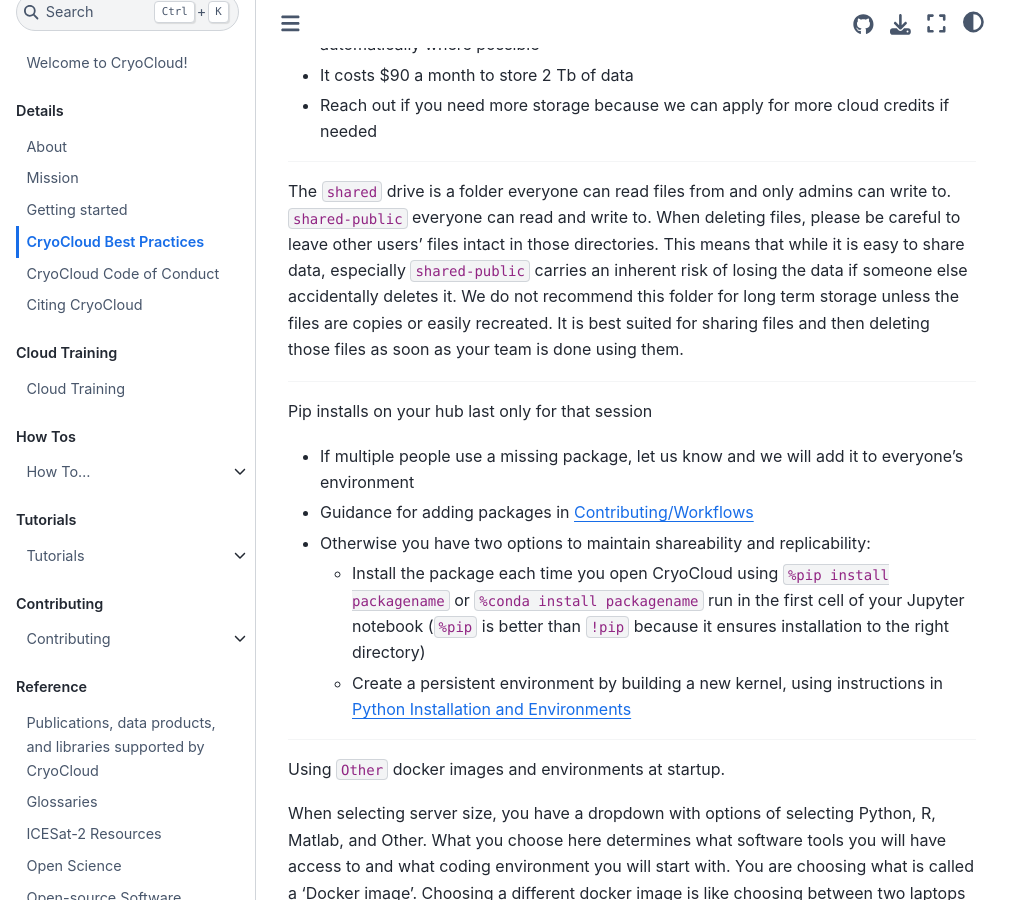
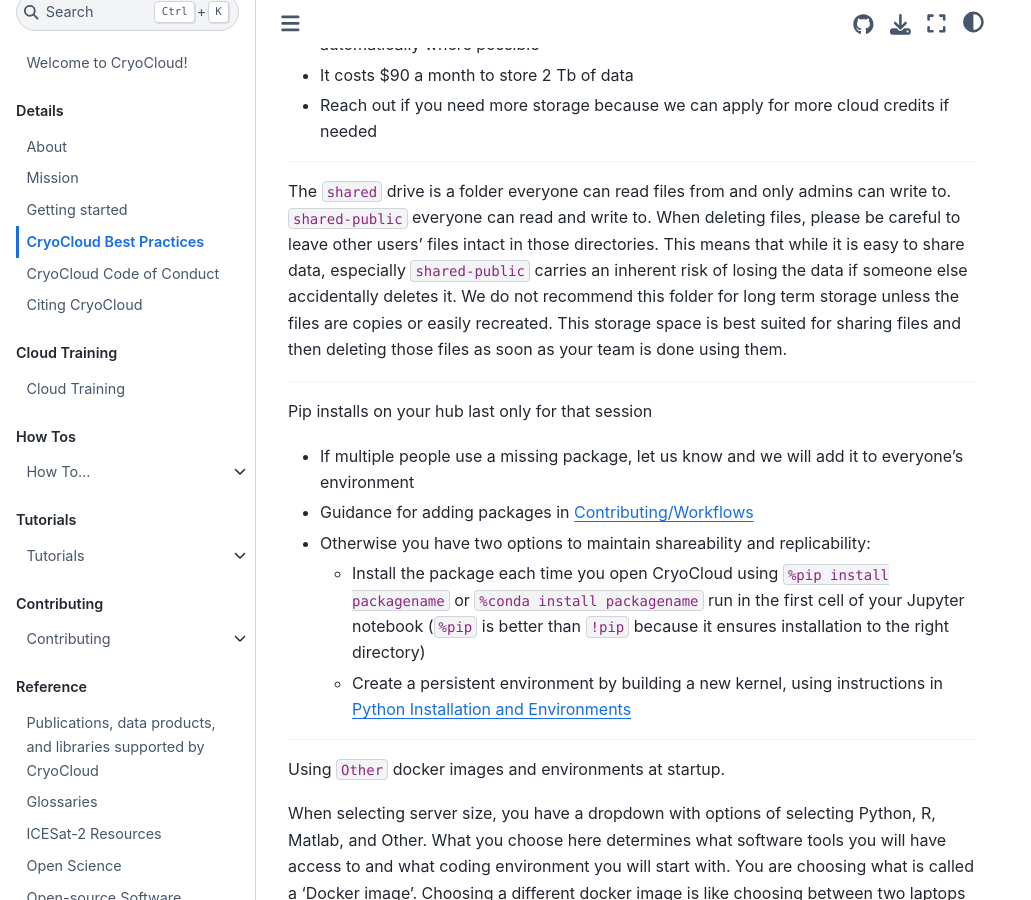
Before and after one commit to CryoInTheCloud/CryoCloudWebsite, a Jupyter Book: the page built from book/content/hub_best_practices.md, in a window 1280 px wide and 900 px high, scrolled down 644 px. Shown: the whole window, without its empty margins (0-1031 px from the left). Built offline with Jupyter Book 1.0.4 settings and Sphinx 7.4.7 and the Sphinx Book theme 1.1.4, drawn with Linux system fonts in a browser that asks for light colours; pages that are not in the unit, such as notebooks, are missing from menus.

Commit message:
Fix a few words in best practices

```diff
--- a/book/content/hub_best_practices.md
+++ b/book/content/hub_best_practices.md
@@ -25,7 +25,7 @@
 
 ***
 
-The `shared` drive is a folder everyone can read files from and only admins can write to. `shared-public` everyone can read and write to. When deleting files, please be careful to leave other users' files intact in those directories. This means that while it is easy to share data, especially `shared-public` carries an inherent risk of losing the data if someone else accidentally deletes it. We do not recommend this folder for long term storage unless the files are copies or easily recreated. It is best suited for sharing files and then deleting those files as soon as your team is done using them.
+The `shared` drive is a folder everyone can read files from and only admins can write to. `shared-public` everyone can read and write to. When deleting files, please be careful to leave other users' files intact in those directories. This means that while it is easy to share data, especially `shared-public` carries an inherent risk of losing the data if someone else accidentally deletes it. We do not recommend this folder for long term storage unless the files are copies or easily recreated. This storage space is best suited for sharing files and then deleting those files as soon as your team is done using them.
 
 ***
 
```
